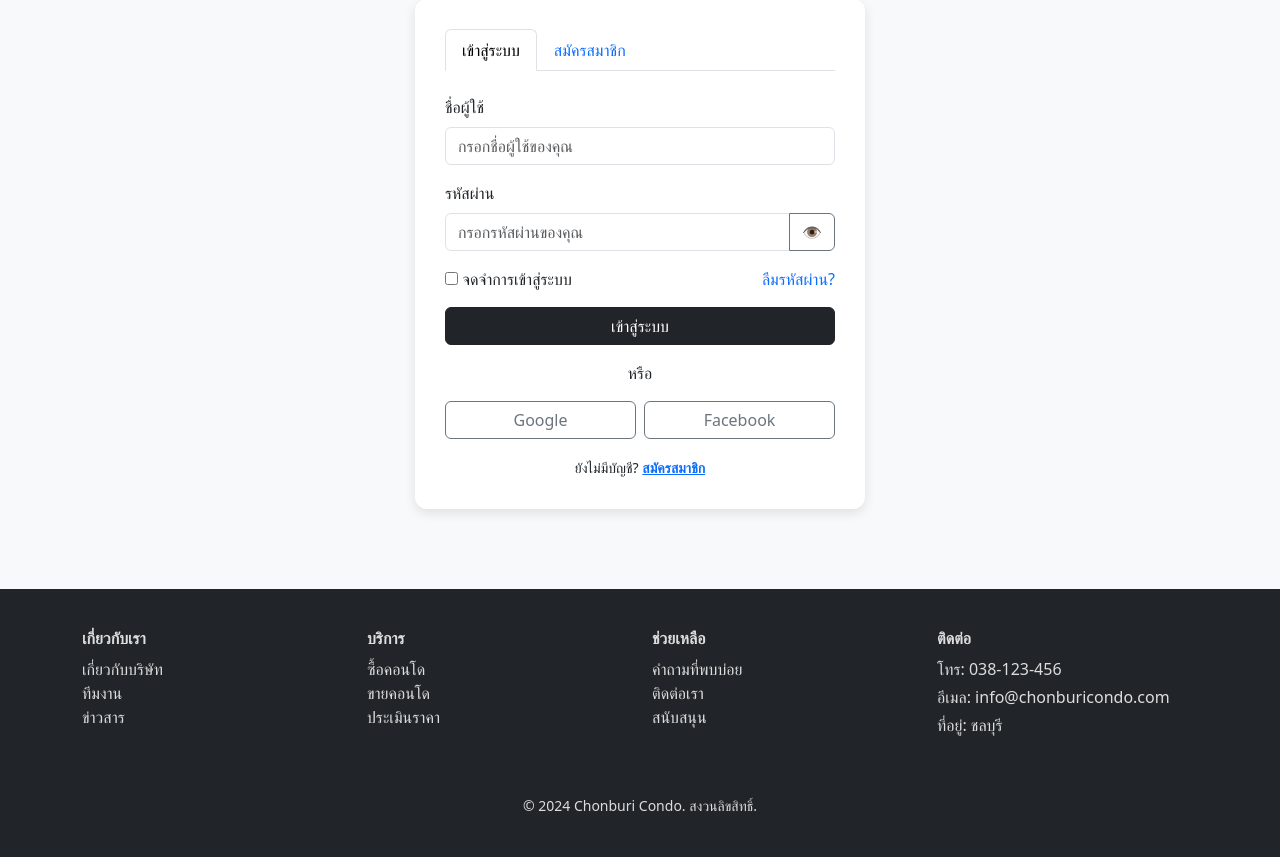
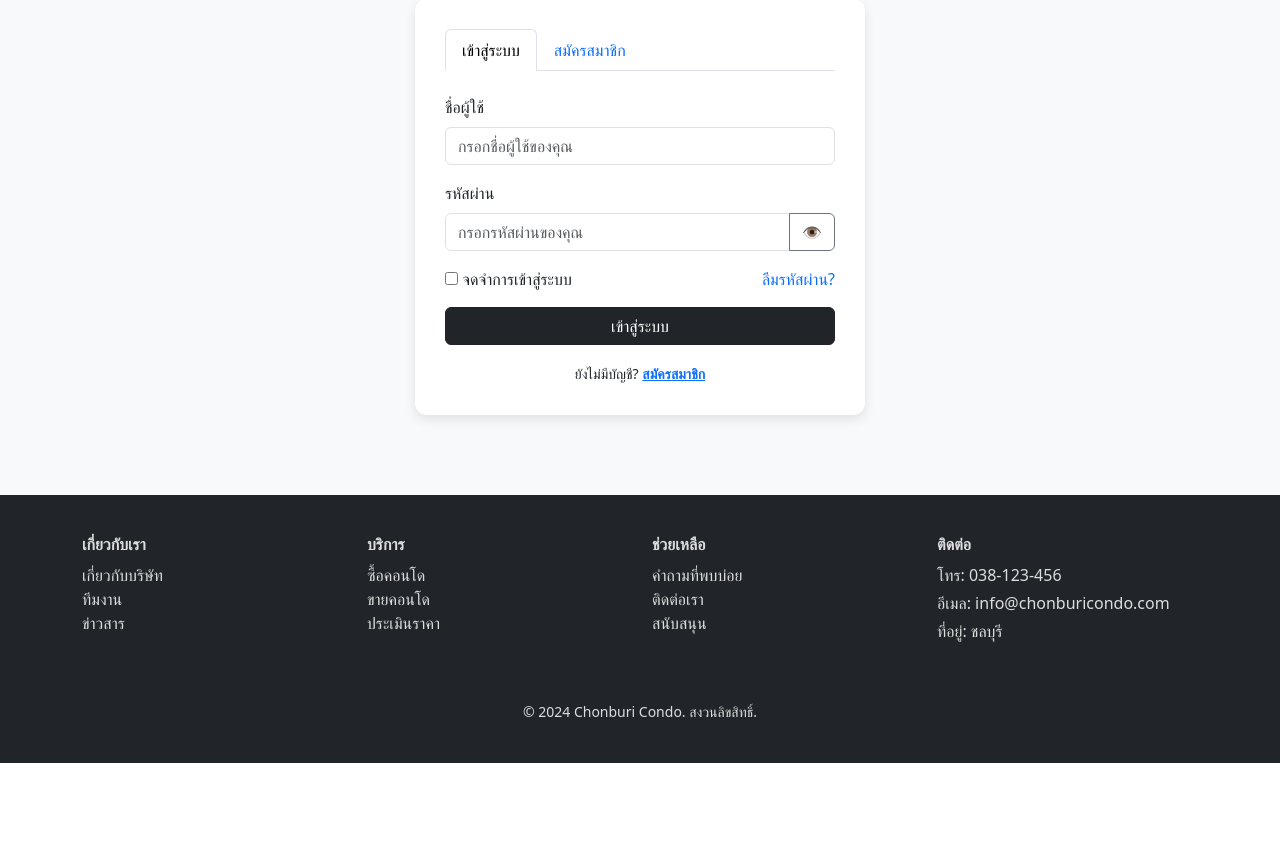
Before and after one commit to THAN014/Mini-Project-Condo-web, a PHP site: page /login.php in a window 1280 px wide. Shown: the part 235-1092 px from the top of the page. After the commit the page ends 998 px from the top, so only its background shows below. Run offline with PHP 8.4, Linux system fonts and the light colour scheme.

Commit message:
Remove login via google

```diff
--- a/login.php
+++ b/login.php
@@ -119,12 +119,12 @@ if ($_SERVER["REQUEST_METHOD"] == "POST") {
 
       <button type="submit" class="btn btn-dark w-100">เข้าสู่ระบบ</button>
 
-      <div class="text-center my-3">หรือ</div>
+      <!-- <div class="text-center my-3">หรือ</div>
 
       <div class="d-flex gap-2">
         <a href="#" class="btn btn-outline-secondary w-50">Google</a>
         <a href="#" class="btn btn-outline-secondary w-50">Facebook</a>
-      </div>
+      </div> -->
     </form>
 
     <div class="text-center mt-3">
```
